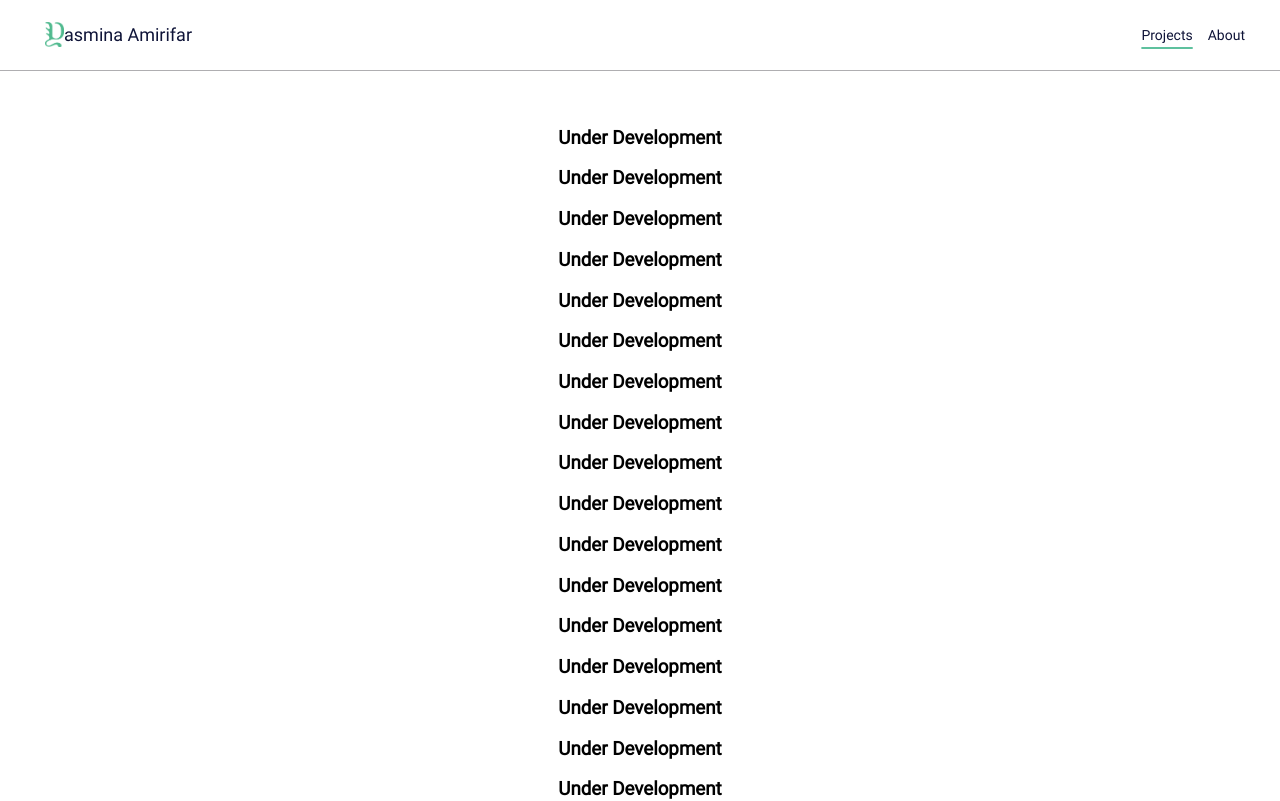
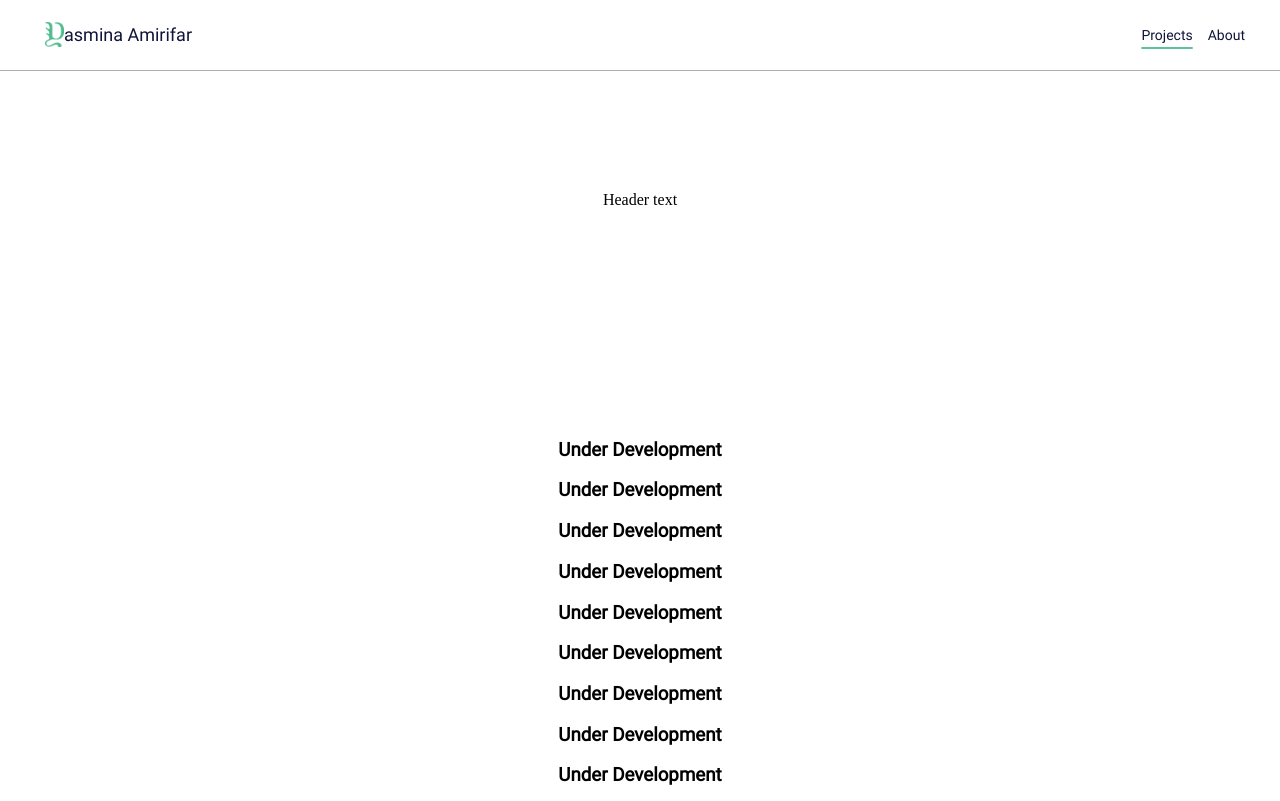
Before and after one commit to Yasminaa77/portfolio2023, a Vue app: page / in a window 1280 px wide. Shown: the top 801 px of the page. Built offline with nearby package versions, Linux system fonts and the light colour scheme.

Commit message:
Header Base

```diff
--- a/src/views/Projects.vue
+++ b/src/views/Projects.vue
@@ -4,6 +4,12 @@
 </script>
 
 <template>
+  <div id="header">
+    <div id="headerContent">
+      Header text
+    </div>
+  </div>
+
   <div class="view-main">
     <div class="center" >
       <!--    <img src="../assets/logo_dark.png" alt="hero-image" width="50" height="60" >-->
@@ -58,9 +64,32 @@ export default {
 
 <style>
 
+
+body{
+  margin: 0;
+}
+#header{
+  /*padding-top: 200px;*/
+  width:100%;
+  /*background: rgb(36,36,36);*/
+  /*background: linear-gradient(0deg, rgba(36,36,36,0) 0%, rgba(239,238,216,1) 100%);*/
+  height:50vh;
+  margin: 0;
+
+
+  display: flex;
+  justify-content: center;
+  align-items: center;
+
+}
+#headerContent{
+  /*margin: 0 auto; width: 960px;*/
+  text-align: center;
+}
+
 .view-main{
   font-family: "Roboto-Regular", sans-serif;
-  margin-top: 100px;
+  margin-top: 20px;
   display: flex;
   /*padding:20px;*/
 }
```
